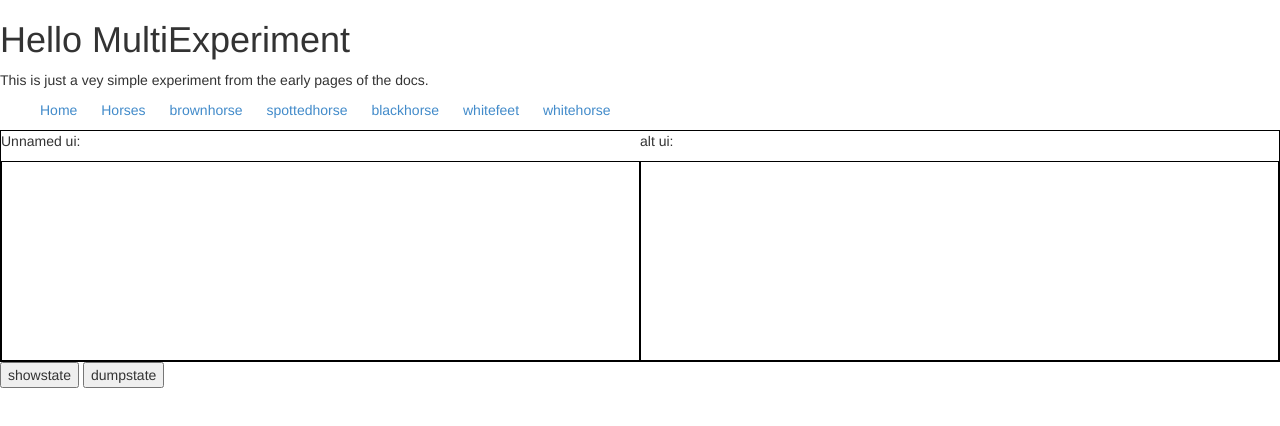
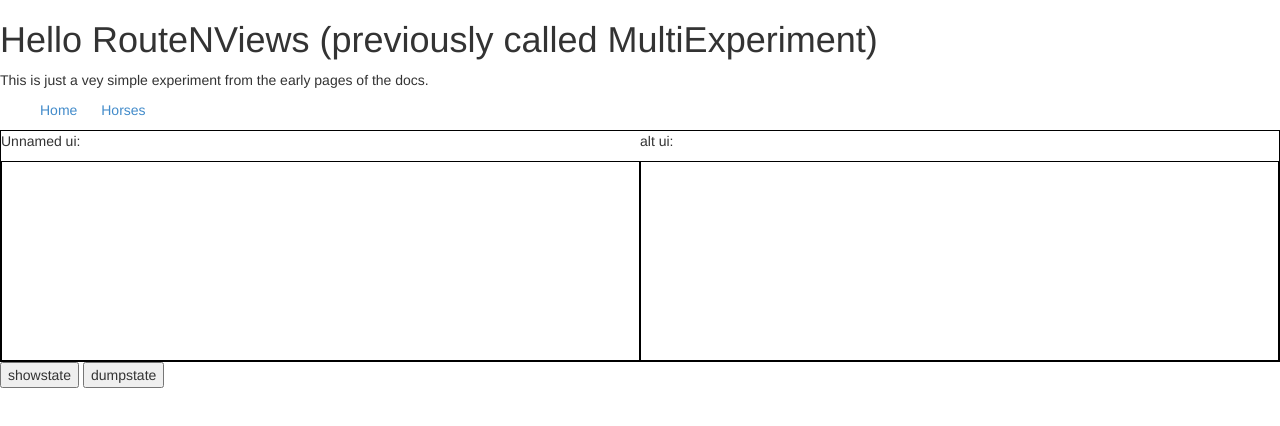
Before and after one commit to ChuckGoehring/RouteNViews, a website: page index.html in a window 1280 px wide. Drawn offline with Linux system fonts and the light colour scheme; some packages are replaced by stand-ins of ours.

Commit message:
streamlining/simplifying

```diff
--- a/app.js
+++ b/app.js
@@ -137,19 +137,6 @@ var app = angular.module('app', ['ui.router', 'ngAnimate'])
 
 
 
-      ///////////
-      //Brown Horse//
-      ///////////
-      .state('brownhorse', {
-        url: '/brownhorse',
-         views: {
-          '': {
-            template: '<img src="images/brownhorse.jpg" />'
-          }
-
-        }
-      }) ;
-
 
 
     }
--- a/index.html
+++ b/index.html
@@ -15,13 +15,6 @@
     <script src="../Scripts/angular-animate.js"></script>
     <script src="/RouteNViews/bower_components/angular-ui-router/release/angular-ui-router.js"></script>
 
-
-
-
-
-    <!-- app.js declares the uiRouterSample module and adds items to $rootScope, and defines
-         the "home" and "about" states
-    -->
     <script src="app.js"></script>
 
 
@@ -38,7 +31,7 @@
   </head>
 
   <body>
-	<h1>Hello MultiExperiment</h1>
+	<h1>Hello RouteNViews (previously called MultiExperiment)</h1>
 	<p>This is just a vey simple experiment from the early pages of the docs.</p>
 
 
--- a/templates/nav_plain.html
+++ b/templates/nav_plain.html
@@ -11,12 +11,7 @@ padding-right: 20px;
 <ul id="navlist">
   <li id="active" id="current" role="presentation"><a ui-sref='home'>Home</a></li>
   <li role="presentation"><a ui-sref='horses'>Horses</a></li>
-  <li role="presentation"><a ui-sref='brownhorse'>brownhorse</a></li>
-  <li role="presentation"><a ui-sref='spottedhorse'>spottedhorse</a></li>
-  <li role="presentation"><a ui-sref='blackhorse'>blackhorse</a></li>
 
-  <li role="presentation"><a ui-sref='whitefeet.alt'>whitefeet</a></li>
-  <li role="presentation"><a ui-sref='alt.whitehorse'>whitehorse</a></li>
 
 
 </ul>
```
